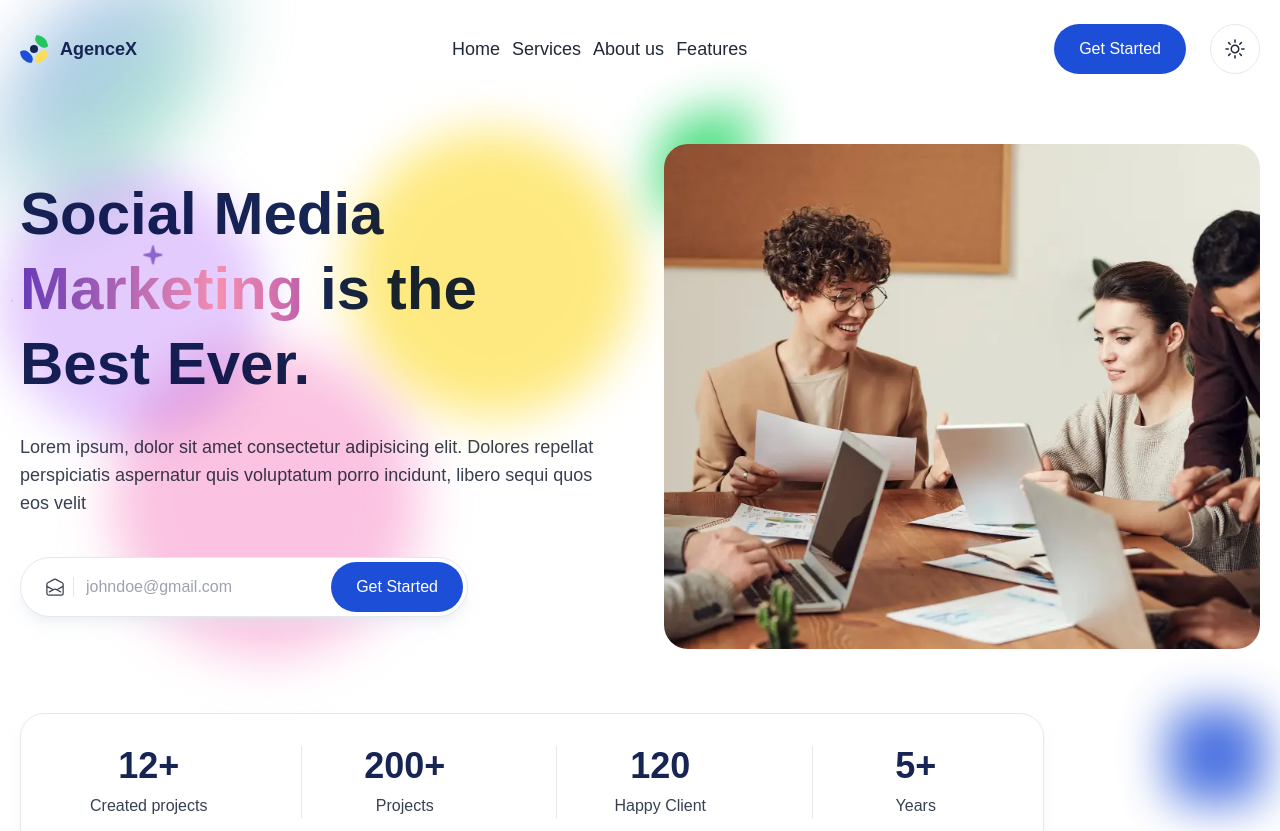
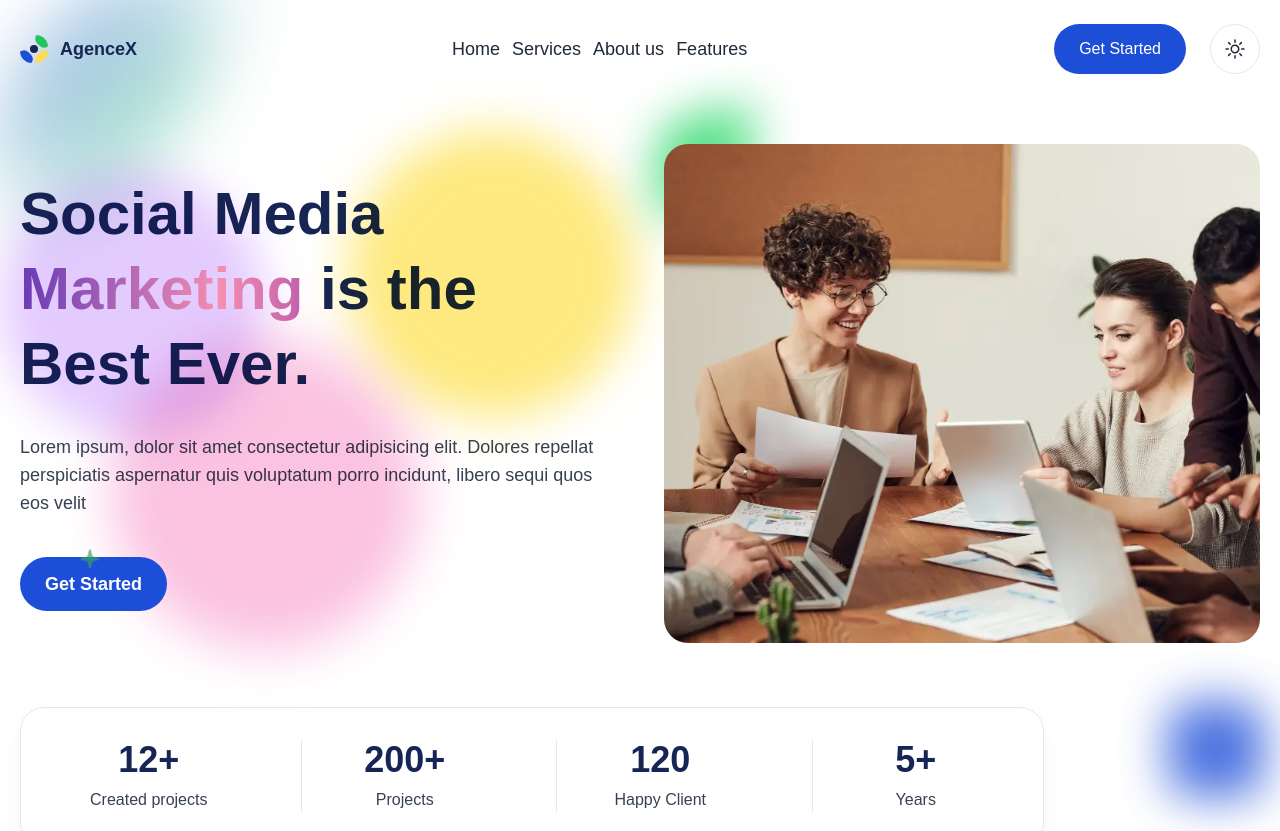
Before and after one commit to trongio/astro-marketing, an Astro site: page / in a window 1280 px wide. Shown: the top 831 px of the page. Built offline with nearby package versions, Linux system fonts and the light colour scheme; Astro itself is replaced by a stand-in of ours.

Commit message:
button styles

```diff
--- a/public/css/main.css
+++ b/public/css/main.css
@@ -59,10 +59,6 @@
     opacity: 0.7;
 }
 
-.magic-star > svg > path {
-    fill: var(--violet);
-}
-
 h1 > .magic-text {
     animation: background-pan 3s linear infinite;
     background: linear-gradient(
--- a/src/components/sections/Hero.astro
+++ b/src/components/sections/Hero.astro
@@ -3,7 +3,7 @@ import Button from "../shared/Button.astro";
 import Container from "../shared/Container.astro";
 import Paragraph from "../shared/Paragraph.astro";
 import ByNumber from "./ByNumber.astro";
-import MagicStars from "../shared/MagicStars.astro";
+import MagicStar from "../shared/MagicStar.astro";
 ---
 
 <section class="relative pt-32 lg:pt-36">
@@ -16,15 +16,14 @@ import MagicStars from "../shared/MagicStars.astro";
         <div class="relative flex flex-col items-center text-center lg:text-left lg:py-7 xl:py-8
         lg:items-start lg:max-w-none max-w-3xl mx-auto lg:mx-0 lg:flex-1 lg:w-1/2">
 
-            <div class="absolute top-0 -left-4 w-72 h-72 bg-purple-300 rounded-full mix-blend-multiply filter blur-xl opacity-70 animate-blob"></div>
-            <div class="absolute top-0 -right-4 w-72 h-72 bg-yellow-300 rounded-full mix-blend-multiply filter blur-xl opacity-70 animate-blob " style="animation-delay: 2s;"></div>
-            <div class="absolute -bottom-8 left-20 w-72 h-72 bg-pink-300 rounded-full mix-blend-multiply filter blur-xl opacity-70 animate-blob" style="animation-delay: 4s;"></div>
+            <div class="pointer-events-none absolute top-0 -left-4 w-72 h-72 bg-purple-300 rounded-full mix-blend-multiply filter blur-xl opacity-70 animate-blob"></div>
+            <div class="pointer-events-none absolute top-0 -right-4 w-72 h-72 bg-yellow-300 rounded-full mix-blend-multiply filter blur-xl opacity-70 animate-blob " style="animation-delay: 2s;"></div>
+            <div class="pointer-events-none absolute -bottom-8 left-20 w-72 h-72 bg-pink-300 rounded-full mix-blend-multiply filter blur-xl opacity-70 animate-blob" style="animation-delay: 4s;"></div>
 
             <h1 class=" text-3xl/tight sm:text-4xl/tight md:text-5xl/tight xl:text-6xl/tight
              font-bold text-heading-1">
                 Social Media
                 <span class="text-transparent bg-clip-text bg-gradient-to-br from-indigo-600 from-20% via-primary via-30% to-green-600 magic-text relative">
-                    <MagicStars />
                     Marketing
                 </span>
                 is the Best Ever.
@@ -35,31 +34,23 @@ import MagicStars from "../shared/MagicStars.astro";
                 libero sequi quos eos velit
             </Paragraph>
             <div class=" z-10 mt-10  w-full flex max-w-md mx-auto lg:mx-0">
-                <div class="flex sm:flex-row flex-col gap-5 w-full">
-                    <form action="#" class="py-1 pl-6 w-full pr-1 flex gap-3 items-center text-heading-3 shadow-lg shadow-box-shadow
-                      border border-box-border bg-box-bg rounded-full ease-linear focus-within:bg-body  focus-within:border-primary">
-                        <span class="min-w-max pr-2 border-r border-box-border">
-                            <svg xmlns="http://www.w3.org/2000/svg" width="20" fill="none" viewBox="0 0 24 24"
-                                 stroke-width="1.5" stroke="currentColor" class="w-5 h-5">
-                                <path stroke-linecap="round" stroke-linejoin="round"
-                                      d="M21.75 9v.906a2.25 2.25 0 01-1.183 1.981l-6.478 3.488M2.25 9v.906a2.25 2.25 0 001.183 1.981l6.478 3.488m8.839 2.51l-4.66-2.51m0 0l-1.023-.55a2.25 2.25 0 00-2.134 0l-1.022.55m0 0l-4.661 2.51m16.5 1.615a2.25 2.25 0 01-2.25 2.25h-15a2.25 2.25 0 01-2.25-2.25V8.844a2.25 2.25 0 011.183-1.98l7.5-4.04a2.25 2.25 0 012.134 0l7.5 4.04a2.25 2.25 0 011.183 1.98V19.5z"/>
-                            </svg>
-                        </span>
-                        <input type="email" name="" id="" placeholder="johndoe@gmail.com"
-                               class="w-full py-3 outline-none bg-transparent">
-                        <Button variant={"primary"} className={"min-w-max text-white"}>
+                <div class=" relative flex sm:flex-row flex-col gap-5">
+                    <MagicStar className={"gold"} />
+                    <MagicStar className={"white"} />
+                    <MagicStar className={"green"} />
+
+                    <Button variant={"primary"} className={"text-lg relative text-white"}>
                             <span class="hidden sm:flex relative z-[5]">
                                 Get Started
                             </span>
-                            <span class="flex sm:hidden relative z-[5]">
+                        <span class="flex sm:hidden relative z-[5]">
                                 <svg xmlns="http://www.w3.org/2000/svg" fill="none" viewBox="0 0 24 24"
                                      stroke-width="1.5" stroke="currentColor" class="w-5 h-5">
                                     <path stroke-linecap="round" stroke-linejoin="round"
                                           d="M6 12L3.269 3.126A59.768 59.768 0 0121.485 12 59.77 59.77 0 013.27 20.876L5.999 12zm0 0h7.5"/>
                                 </svg>
                             </span>
-                        </Button>
-                    </form>
+                    </Button>
                 </div>
             </div>
         </div>
--- a/src/components/shared/Button.astro
+++ b/src/components/shared/Button.astro
@@ -15,7 +15,8 @@ const getThemeStyle = (variant:"primary"|"secondary")=>{
 
 
 ---
-<button class={`px-6 py-3 rounded-full outline-none relative overflow-hidden border duration-300 ease-linear
+<button class={` font-bold hover:after:bg-gradient-to-r hover:from-indigo-500 hover:via-purple-500 hover:to-pink-500 hover:text-gray-950
+px-6 py-3 rounded-full outline-none relative overflow-hidden border duration-300 ease-linear
                     after:absolute after:inset-x-0 after:aspect-square after:scale-0 after:opacity-70 after:origin-center after:duration-300 after:ease-linear after:rounded-full after:top-0 after:left-0 after:bg-[#172554]
                     ${getThemeStyle(variant)} hover:after:opacity-100 hover:after:scale-[2.5] ${className}`}>
     <slot/>
--- /dev/null
+++ b/src/components/shared/MagicStar.astro
@@ -0,0 +1,26 @@
+---
+const {className, variant} = Astro.props
+
+---
+
+
+<span class= `${className} pointer-events-none z-10 magic-star`>
+  <svg viewBox="0 0 512 512">
+  <path d="M512 255.1c0 11.34-7.406 20.86-18.44 23.64l-171.3 42.78l-42.78 171.1C276.7 504.6 267.2 512 255.9 512s-20.84-7.406-23.62-18.44l-42.66-171.2L18.47 279.6C7.406 276.8 0 267.3 0 255.1c0-11.34 7.406-20.83 18.44-23.61l171.2-42.78l42.78-171.1C235.2 7.406 244.7 0 256 0s20.84 7.406 23.62 18.44l42.78 171.2l171.2 42.78C504.6 235.2 512 244.6 512 255.1z"/>
+  </svg>
+</span>
+
+<style>
+  .magic-star.violet > svg > path {
+    fill: var(--violet);
+  }
+  .magic-star.green > svg > path {
+    fill: var(--green);
+  }
+  .magic-star.white > svg > path {
+    fill: var(--white);
+  }
+  .magic-star.gold > svg > path {
+    fill: var(--gold);
+  }
+</style>
--- a/src/components/shared/MagicStars.astro
+++ /dev/null
@@ -1,19 +0,0 @@
----
-
----
-
-<span class="magic-star">
-  <svg viewBox="0 0 512 512">
-  <path d="M512 255.1c0 11.34-7.406 20.86-18.44 23.64l-171.3 42.78l-42.78 171.1C276.7 504.6 267.2 512 255.9 512s-20.84-7.406-23.62-18.44l-42.66-171.2L18.47 279.6C7.406 276.8 0 267.3 0 255.1c0-11.34 7.406-20.83 18.44-23.61l171.2-42.78l42.78-171.1C235.2 7.406 244.7 0 256 0s20.84 7.406 23.62 18.44l42.78 171.2l171.2 42.78C504.6 235.2 512 244.6 512 255.1z"/>
-  </svg>
-</span>
-<span class="magic-star">
-  <svg viewBox="0 0 512 512">
-  <path d="M512 255.1c0 11.34-7.406 20.86-18.44 23.64l-171.3 42.78l-42.78 171.1C276.7 504.6 267.2 512 255.9 512s-20.84-7.406-23.62-18.44l-42.66-171.2L18.47 279.6C7.406 276.8 0 267.3 0 255.1c0-11.34 7.406-20.83 18.44-23.61l171.2-42.78l42.78-171.1C235.2 7.406 244.7 0 256 0s20.84 7.406 23.62 18.44l42.78 171.2l171.2 42.78C504.6 235.2 512 244.6 512 255.1z"/>
-  </svg>
-</span>
-<span class="magic-star">
-  <svg viewBox="0 0 512 512">
-  <path d="M512 255.1c0 11.34-7.406 20.86-18.44 23.64l-171.3 42.78l-42.78 171.1C276.7 504.6 267.2 512 255.9 512s-20.84-7.406-23.62-18.44l-42.66-171.2L18.47 279.6C7.406 276.8 0 267.3 0 255.1c0-11.34 7.406-20.83 18.44-23.61l171.2-42.78l42.78-171.1C235.2 7.406 244.7 0 256 0s20.84 7.406 23.62 18.44l42.78 171.2l171.2 42.78C504.6 235.2 512 244.6 512 255.1z"/>
-  </svg>
-</span>
--- a/src/layouts/Layout.astro
+++ b/src/layouts/Layout.astro
@@ -116,6 +116,9 @@ const { title } = Astro.props;
     --purple: rgb(123, 31, 162);
     --violet: rgb(103, 58, 183);
     --pink: rgb(244, 143, 177);
+    --green: rgb(54 163 98);
+    --white: rgb(255 255 255);
+    --gold: rgb(255 215 0);
   }
 
   .dark {
```
